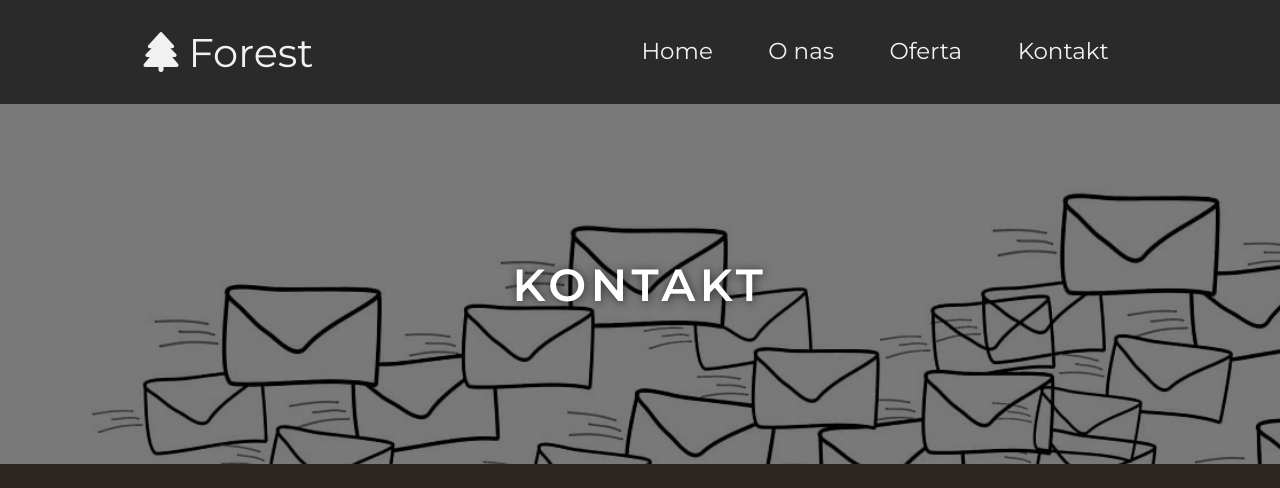
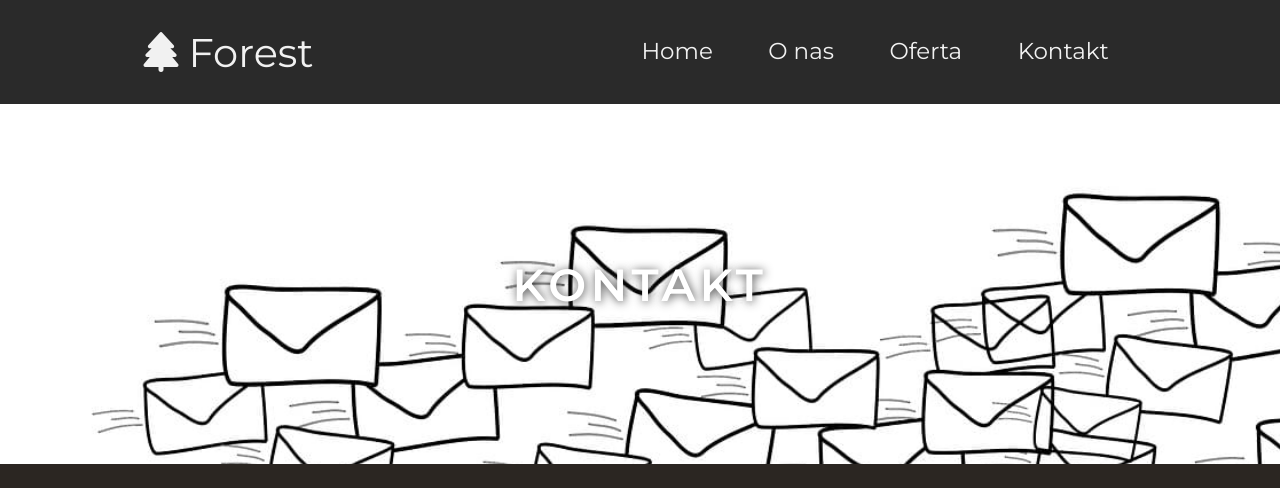
Before and after one commit to FilipW98/Forest-Project, a website: page contact.html in a window 1280 px wide. Shown: the top 488 px of the page. Drawn offline with Linux system fonts and the light colour scheme; some packages are replaced by stand-ins of ours.

Commit message:
deleted clg in js

```diff
--- a/contact.html
+++ b/contact.html
@@ -47,12 +47,9 @@
 </nav>
 
     <section class="form" id="contact">
-
-    <div class="form__hero-img">
-        <h2 class="form__title">KONTAKT</h2>
-        <div class="form__hero-shadow">
+        <div class="form__hero-img">
+            <h2 class="form__title">KONTAKT</h2>
         </div>
-    </div>
         <div class="form__box">
             <div class="form__box-map">
                 <p class="form__box-heading">Znajdź nas na <span>Google Maps</span>!</p>
--- a/src/js/script.js
+++ b/src/js/script.js
@@ -73,7 +73,5 @@ function initMap() {
 	infowindow.open(map, marker);
 }
 
-console.log('cześć');
-
 navBtn.addEventListener('click', toggleNav)
 window.addEventListener('scroll', handleObserver)
```
Also changed, not shown: dist/js/script.min.js.
